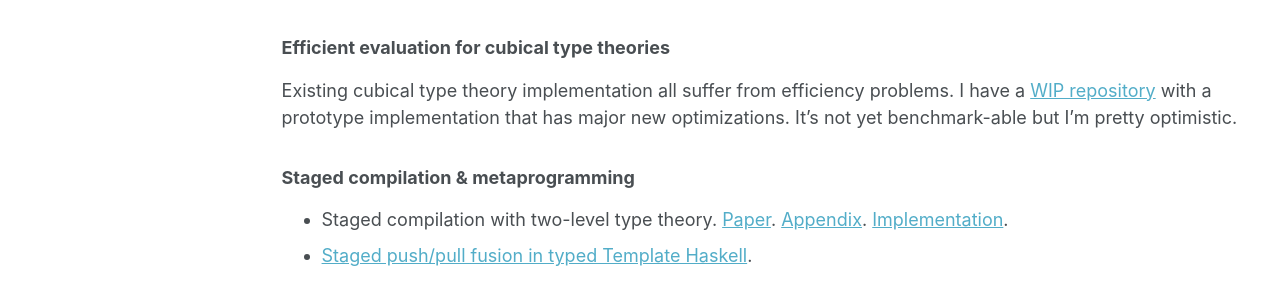
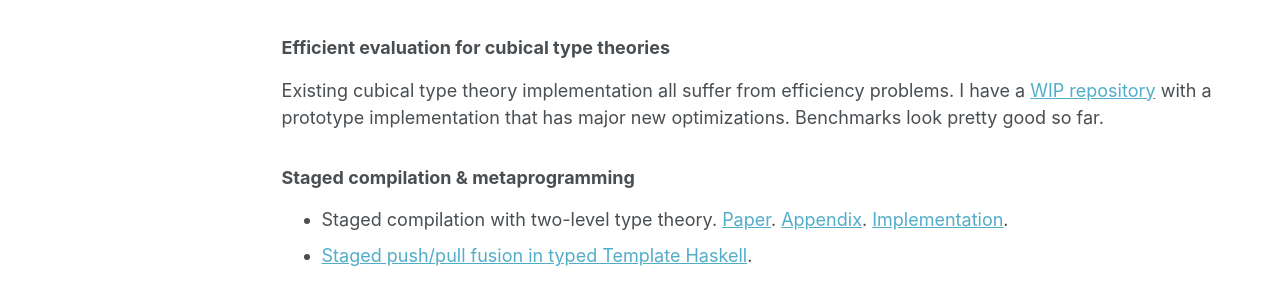
Before and after one commit to AndrasKovacs/AndrasKovacs.github.io, a Jekyll site: the page built from research-and-projects.md, in a window 1280 px wide. Shown: the part 496-796 px from the top of the page. Built offline with Jekyll 4.4.1, drawn with Linux system fonts in a browser that asks for light colours; some web fonts are replaced.

Commit message:
update with HoTT23 slides

```diff
--- a/research-and-projects.md
+++ b/research-and-projects.md
@@ -25,8 +25,9 @@ These [slides about my thesis](pdfs/wg6stockholm.pdf) might be also intersting.
 
 Existing cubical type theory implementation all suffer from efficiency problems.
 I have a [WIP repository](https://github.com/AndrasKovacs/cubeval) with a
-prototype implementation that has major new optimizations. It's not yet
-benchmark-able but I'm pretty optimistic.
+prototype implementation that has major new optimizations. Benchmarks look
+pretty good so far.
+
 
 ### Staged compilation & metaprogramming
 
```
Also changed, not shown: _pages/about.md (+1 -0 lines), 1 other file.
